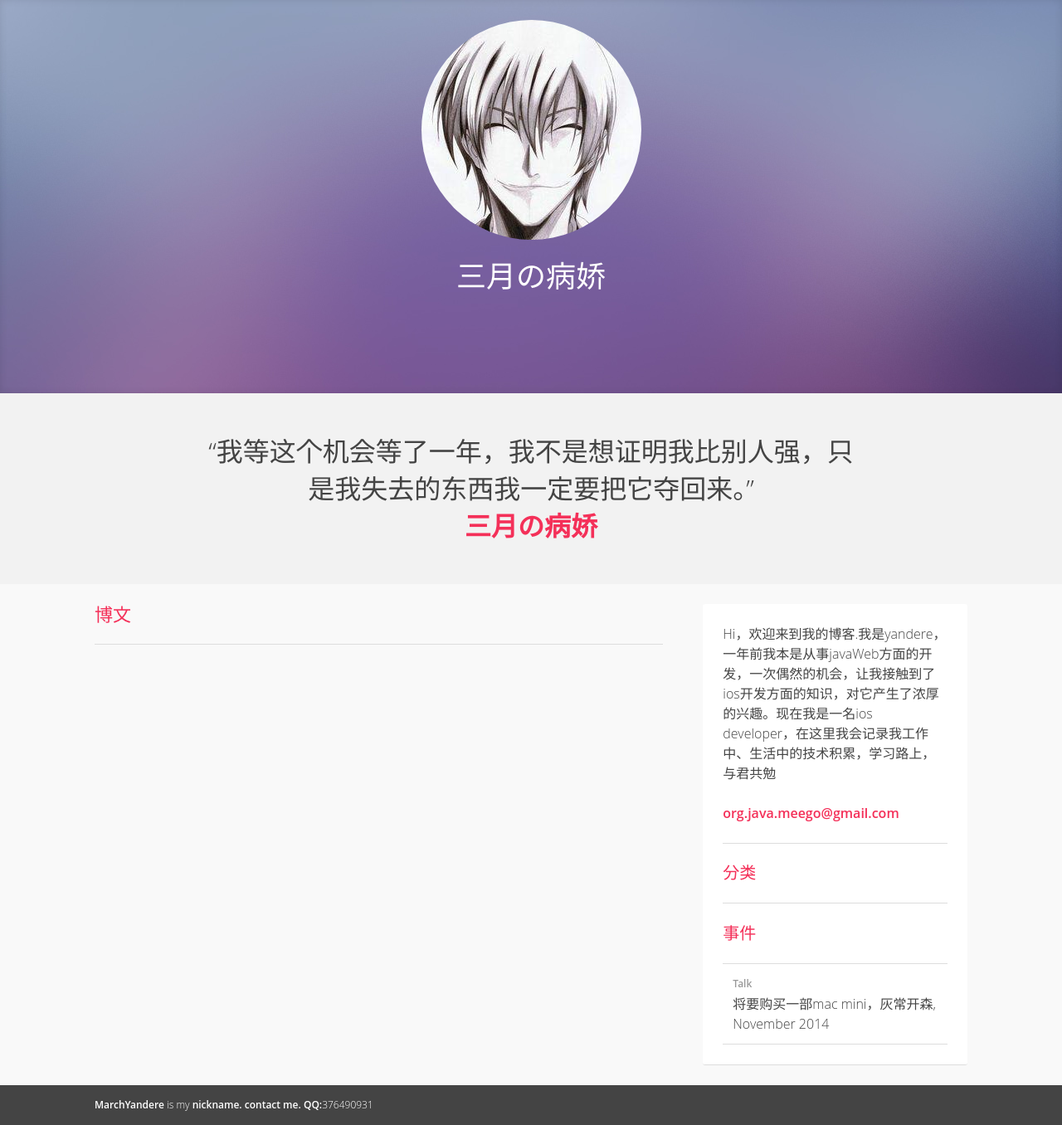
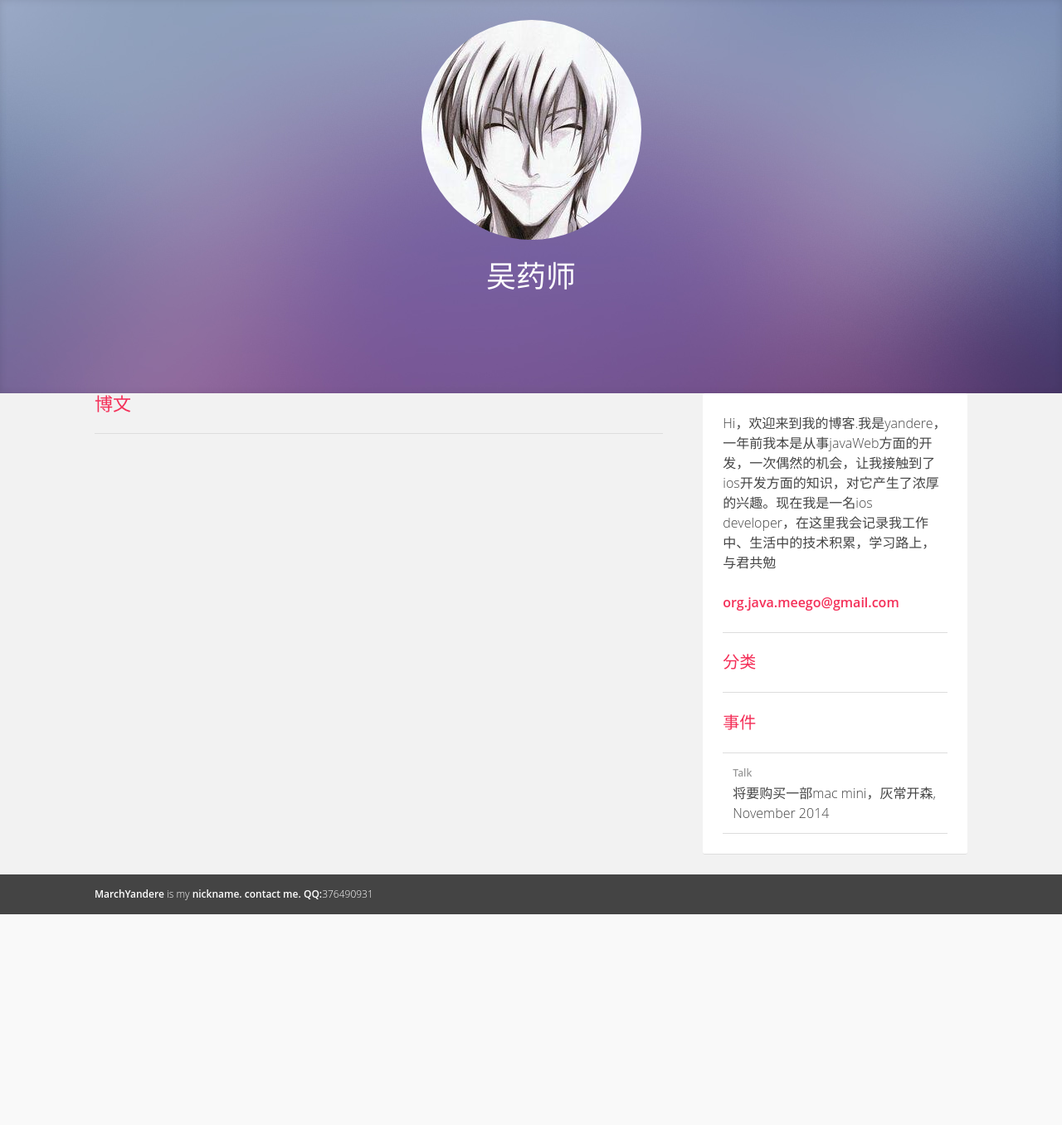
Before and after one commit to Keywu/Keywu.github.io, a Jekyll site: the page built from index.html, in a window 1280 px wide. Shown: the whole page at 83% size. Built offline with Jekyll 4.4.1, drawn with Linux system fonts in a browser that asks for light colours; Markdown is read by kramdown in place of the engine named in the settings; the list of posts is cut into pages by our own code; after the commit the page ends 1102 px from its top, so only the background shows below that.

Commit message:
css change

```diff
--- a/_layouts/default.html
+++ b/_layouts/default.html
@@ -14,7 +14,7 @@
 
     <div class="wrapper">
 		<div class="person-photo"></div>
-        <div class="person-nickname"><h1>三月の病娇</h1></div>
+        <div class="person-nickname"><h1>吴药师</h1></div>
         <!--<nav class="site-nav">
 
     		<a href="/" class="site-nav__home">
@@ -93,7 +93,7 @@
     </div>
 
 </section> -->
-
+<!--
 <section class="[ band  band--large  band--tint ]  mb" data-ui-component="Quotes carousel">
 
     <div class="carousel">
@@ -140,6 +140,7 @@
     </div>
 
 </section>
+ -->
 
 <div class="wrapper">
 
--- a/css/syntax.css
+++ b/css/syntax.css
@@ -1,5 +1,5 @@
 
-body{ margin:0px; padding:0px;}
+body{ margin:0px; padding:0px; background-color:#f2f2f2;}
 
 .promo{ padding:0px;}
 
@@ -14,3 +14,5 @@ body{ margin:0px; padding:0px;}
 .page-head{ border-style: none; border-width:0px;}
 
 .image-home { width:64px; height:64px; background:url(../images/person-photo64x64.png); border-radius:4px;}
+
+.layout  layout--large { }
```
